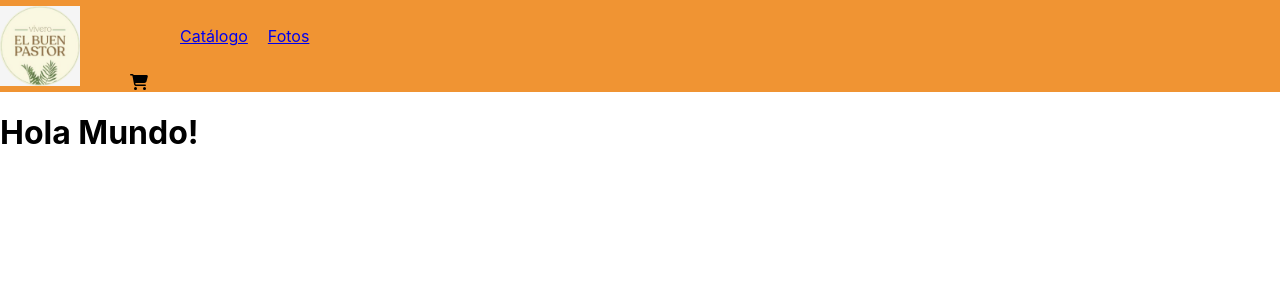
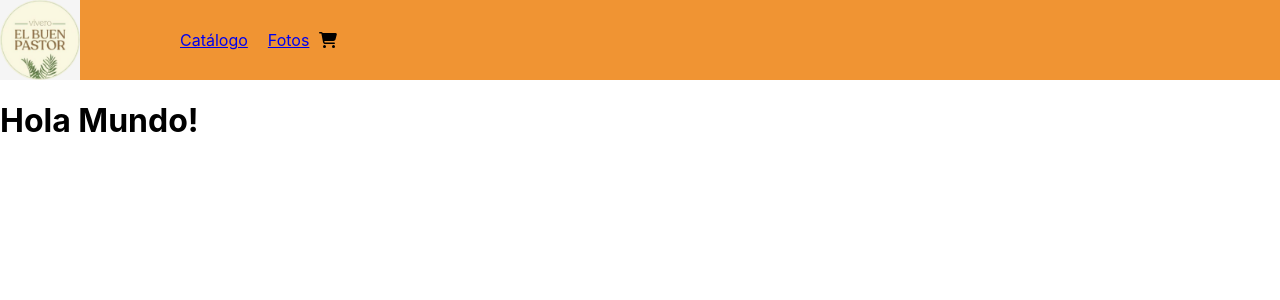
Before and after one commit to lezicae/PONTLEZICA-REACT-JS, a React (Create React App) app: page / in a window 1280 px wide. Shown: the top 300 px of the page. Built offline with nearby package versions, Linux system fonts and the light colour scheme.

Commit message:
minor bug

```diff
--- a/src/components/NavBar/NavBar.js
+++ b/src/components/NavBar/NavBar.js
@@ -1,7 +1,7 @@
 import React from "react";
 import CartWidget from "../CartWidget/CartWidget";
 
-const container2 = {display: 'flex', justifyContent:'space-between', listStyleType: 'none'}
+const container2 = {display: 'flex', justifyContent:'space-between', alignItems:'center', listStyleType: 'none'}
 const box3 = {padding: 10}
 
 function NavBar(){
@@ -18,8 +18,9 @@ function NavBar(){
                     Fotos
                 </a>
                 </li>
+                <CartWidget/>
             </ul>
-            <CartWidget/>
+
         </div>
     )
 }
```
